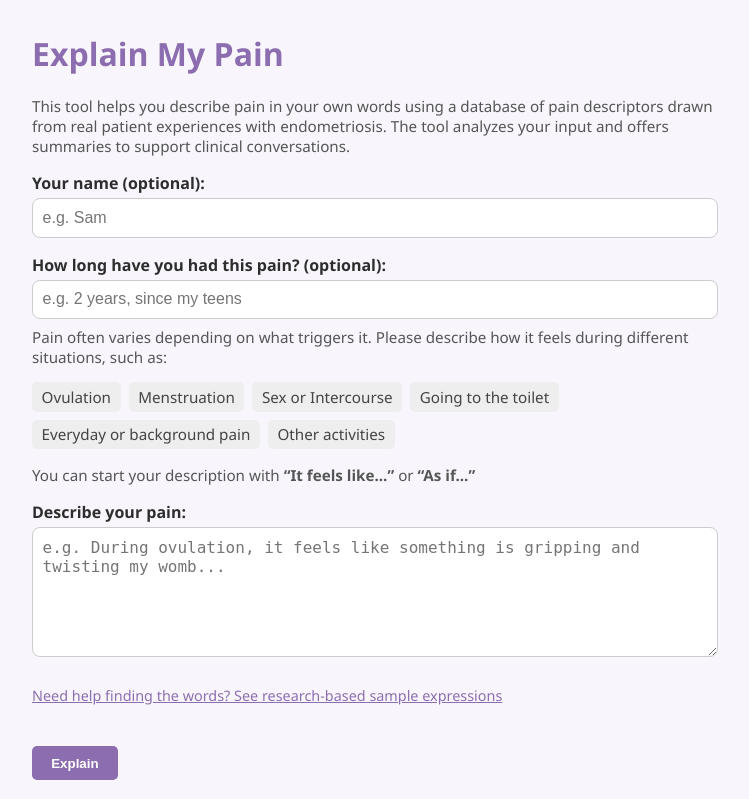
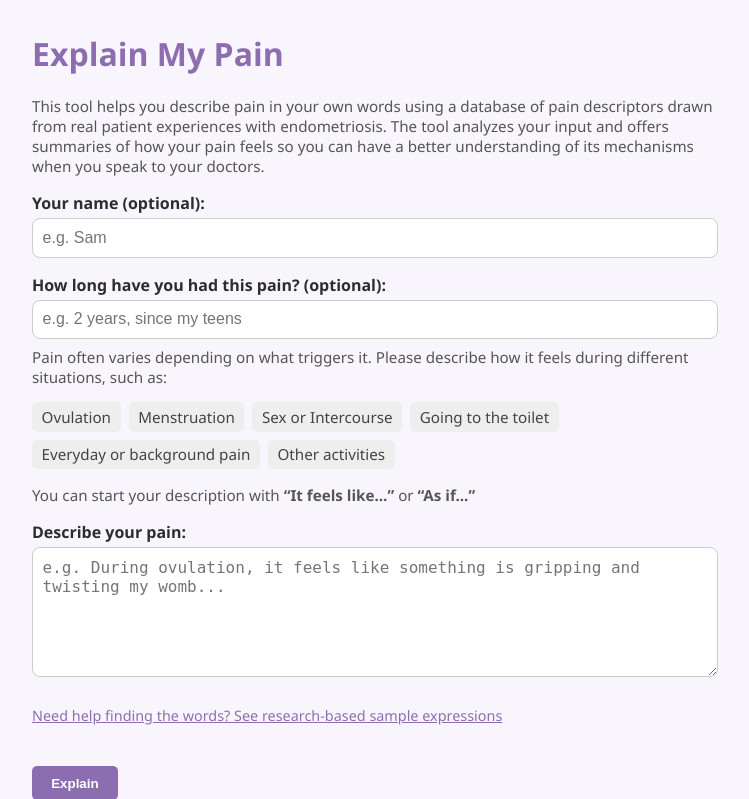
Before and after one commit to Stella5791/translate-my-pain, a Flask app: page / in a window 1280 px wide. Shown: the top 799 px of the page, without its empty margins (265-1014 px from the left). Run offline with Flask 3, Linux system fonts and the light colour scheme.

Commit message:
Update index.html

```diff
--- a/templates/index.html
+++ b/templates/index.html
@@ -139,7 +139,7 @@
     <h1>Explain My Pain</h1>
 
     <p class="note">
-      This tool helps you describe pain in your own words using a database of pain descriptors drawn from real patient experiences with endometriosis. The tool analyzes your input and offers summaries to support clinical conversations.
+      This tool helps you describe pain in your own words using a database of pain descriptors drawn from real patient experiences with endometriosis. The tool analyzes your input and offers summaries of how your pain feels so you can have a better understanding of its mechanisms when you speak to your doctors.
     </p>
 
     <form method="POST">
```
